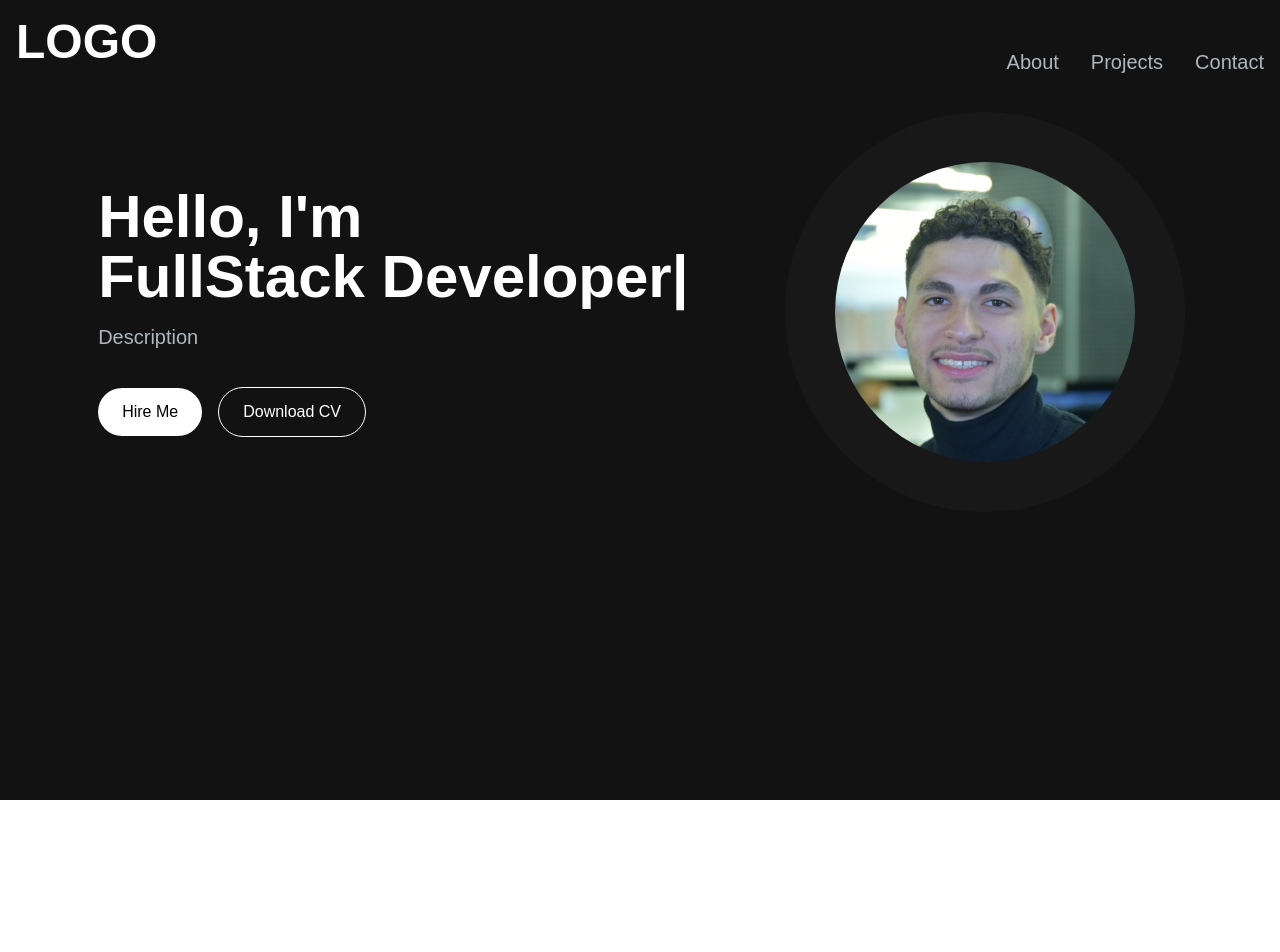
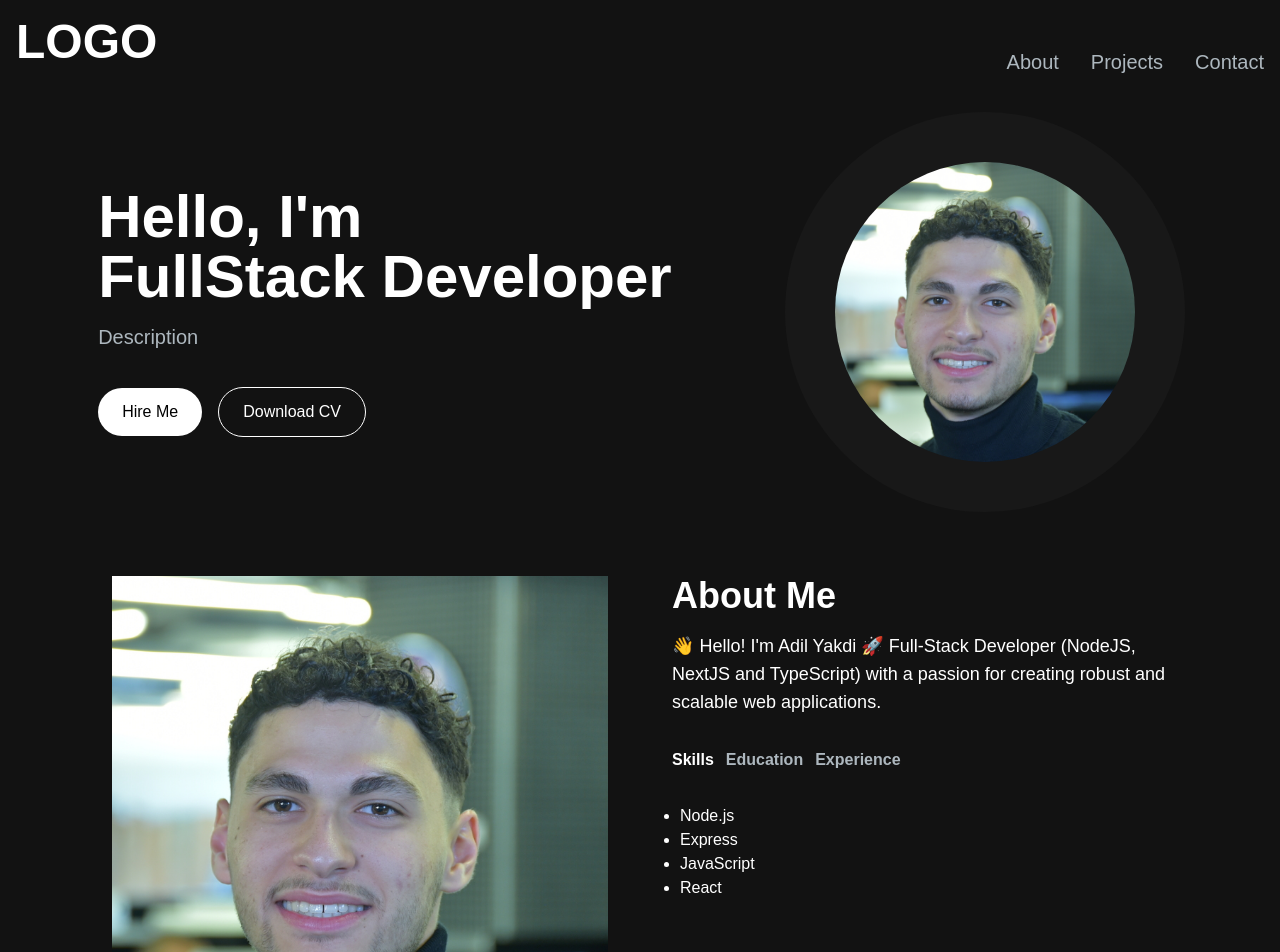
Before and after one commit to adilou42/my-portfolio, a Next.js app: page / in a window 1280 px wide. Shown: the top 952 px of the page. Before the commit the page ends 800 px from the top, so only its background shows below. Built offline with nearby package versions, Linux system fonts and the light colour scheme.

Commit message:
🧵 finished aboutMe section

```diff
--- /dev/null
+++ b/app/components/AboutSection.tsx
@@ -0,0 +1,102 @@
+"use client";
+
+import React, { useState, useTransition } from "react";
+import Image from "next/image";
+import TabButton from "./TabButton";
+
+const TAB_DATA = [
+    {
+        title: "Skills",
+        id:"Skills",
+        content: (
+            <ul className="list-disc pl-2">
+                <li>Node.js</li>
+                <li>Express</li>
+                <li>JavaScript</li>
+                <li>React</li>
+            </ul>
+        )
+    },
+    {
+        title: "Education",
+        id:"Education",
+        content: (
+            <ul className="list-disc pl-2">
+                <li>Node.js2</li>
+                <li>Express2</li>
+                <li>JavaScript2</li>
+                <li>React2</li>
+            </ul>
+        )
+    },
+    {
+        title: "Experience",
+        id:"Experience",
+        content: (
+            <ul className="list-disc pl-2">
+                <li>Node.js3</li>
+                <li>Express3</li>
+                <li>JavaScript3</li>
+                <li>React3</li>
+            </ul>
+        )
+    }
+]
+
+const AboutSection = () => {
+  const [tab, setTab] = useState("Skills");
+  // eslint-disable-next-line @typescript-eslint/no-unused-vars
+  const [isPending, startTransition] = useTransition();
+
+  const handleTabChange = (id: string) => {
+    startTransition(() => {
+      setTab(id);
+    });
+  };
+
+  return (
+    <section className="text-white">
+      <div className="md:grid md:grid-cols-2 gap-8 items-center py-8 px-4 xl:gap-16 sm:py-16 xl:px-16">
+        <Image
+          src="/images/photo-42.jpeg"
+          alt="aboutme"
+          width={500}
+          height={500}
+        />
+        <div className="mt-4 md:mt-0 text-left flex flex-col h-full">
+          <h2 className="text-4xl font-bold text-white mb-4">About Me</h2>
+          <p className="text-base lg:text-lg">
+            👋 Hello! I&apos;m Adil Yakdi 🚀 Full-Stack Developer (NodeJS,
+            NextJS and TypeScript) with a passion for creating robust and
+            scalable web applications.
+          </p>
+          <div className="flex flex-row mt-8">
+            <TabButton
+              selectTab={() => handleTabChange("Skills")}
+              active={tab === "Skills"}
+            >
+              Skills
+            </TabButton>
+            <TabButton
+              selectTab={() => handleTabChange("Education")}
+              active={tab === "Education"}
+            >
+              Education
+            </TabButton>
+            <TabButton
+              selectTab={() => handleTabChange("Experience")}
+              active={tab === "Experience"}
+            >
+              Experience
+            </TabButton>
+          </div>
+          <div className="mt-8">
+                {TAB_DATA.find((t) => t.id === tab)?.content}
+          </div>
+        </div>
+      </div>
+    </section>
+  );
+};
+
+export default AboutSection;
--- /dev/null
+++ b/app/components/TabButton.tsx
@@ -0,0 +1,21 @@
+import React from "react";
+
+interface TabButtonProps {
+  active: boolean;
+  selectTab: () => void;
+  children: React.ReactNode;
+}
+
+const TabButton: React.FC<TabButtonProps> = ({ active, selectTab, children }) => {
+  const buttonClasses = active
+    ? "text-white-border-b border-purple-500"
+    : "text-[#ADB7BE]";
+
+  return (
+    <button onClick={selectTab}>
+      <p className={`mr-3 font-semibold hover:text-white ${buttonClasses}`}>{children}</p>
+    </button>
+  );
+};
+
+export default TabButton;
--- a/app/page.tsx
+++ b/app/page.tsx
@@ -1,3 +1,4 @@
+import AboutSection from "./components/AboutSection";
 import HeroSection from "./components/HeroSection";
 import Navbar from "./components/Navbar";
 
@@ -7,6 +8,7 @@
       <Navbar />
       <div className="container mt-24 mx-auto px-12 py-4">
         <HeroSection />
+        <AboutSection />
       </div>
     </main>
   );
```
